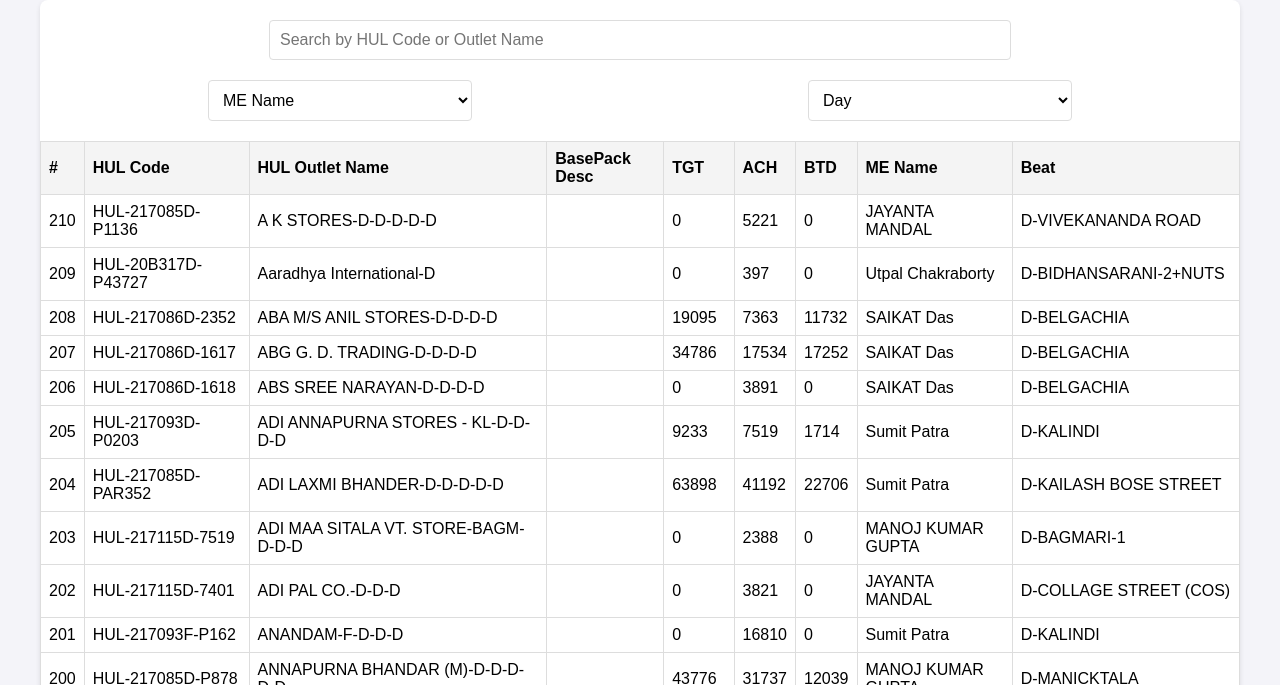
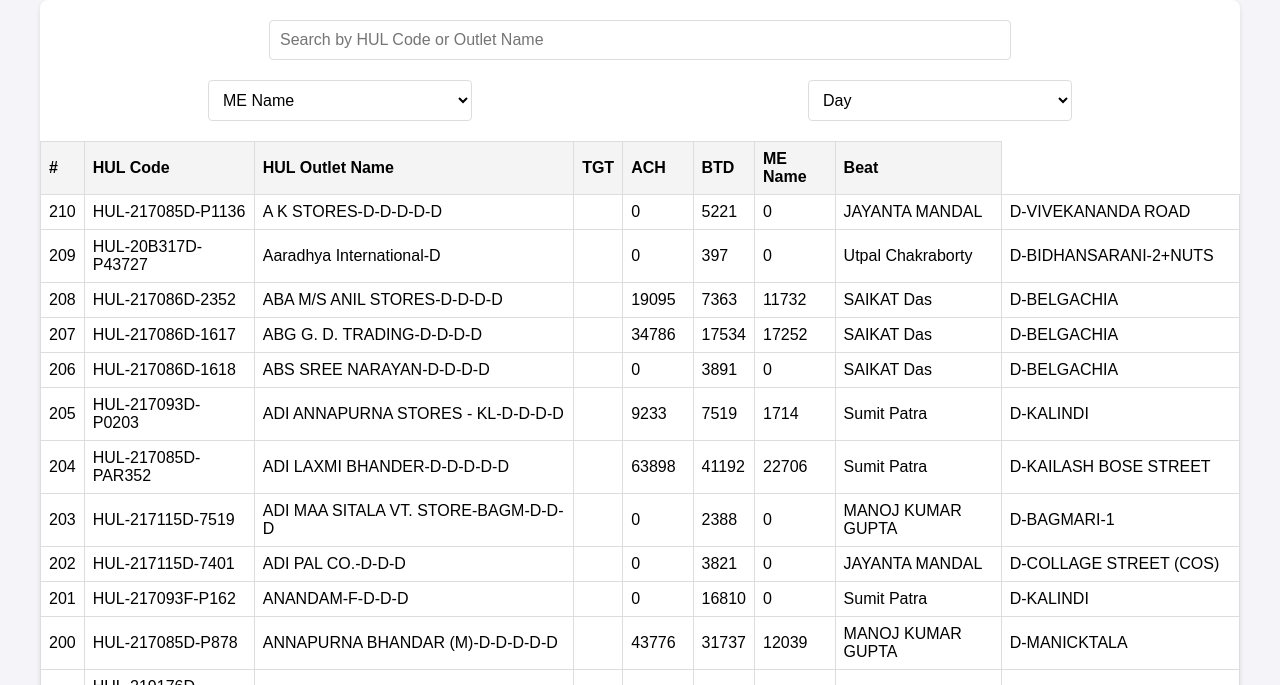
Before and after one commit to Slayerrahuldas/Gypsy_DETS, a plain HTML site: page channel.html in a window 1280 px wide. Shown: the part 115-800 px from the top of the page. Drawn offline with Linux system fonts and the light colour scheme.

Commit message:
Update channel.html

```diff
--- a/channel.html
+++ b/channel.html
@@ -43,7 +43,6 @@
                     <th>#</th>
                     <th>HUL Code</th>
                     <th>HUL Outlet Name</th>
-                    <th>BasePack Desc</th>
                     <th>TGT</th>
                     <th>ACH</th>
                     <th>BTD</th>
```
